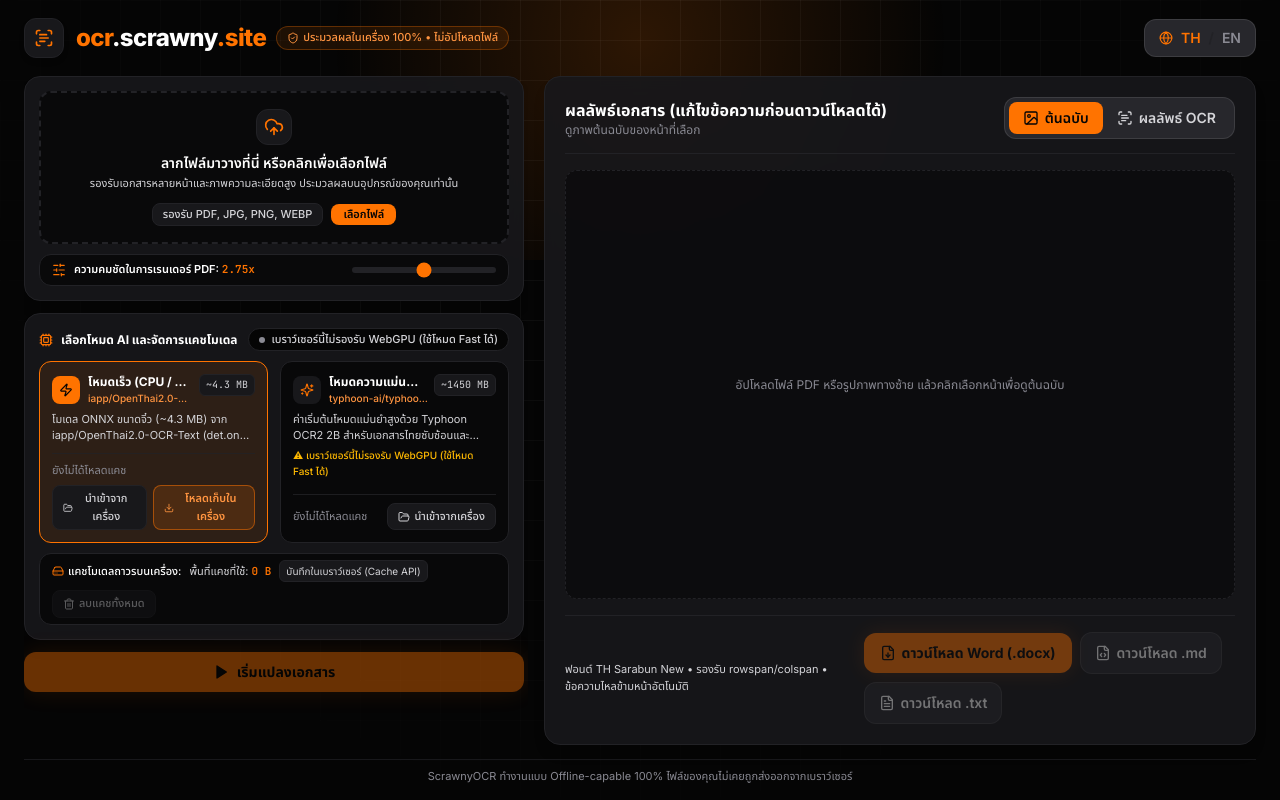
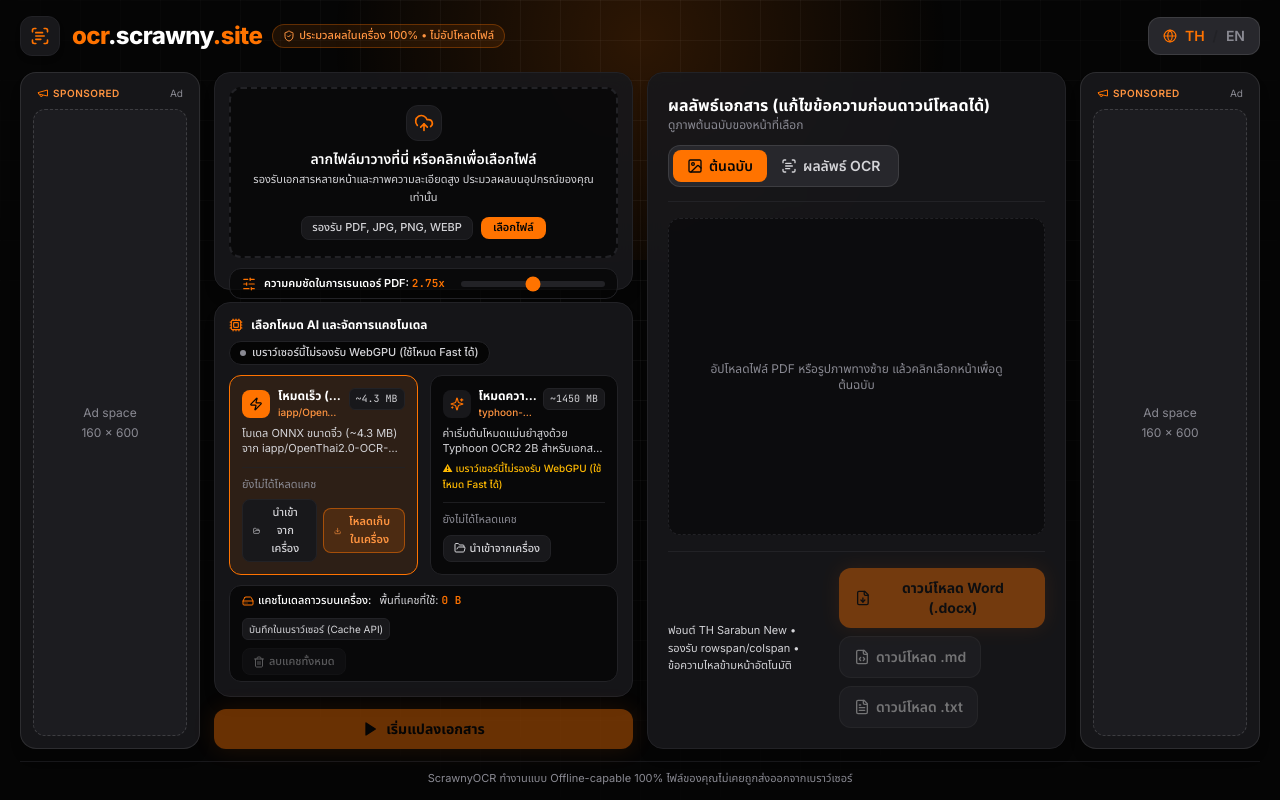
Before and after one commit to scrawnysatyr/ScrawnyOCR, a React (Vite) app: page / in a window 1280 px wide. Built offline with nearby package versions, Linux system fonts and the light colour scheme.

Commit message:
feat: symmetrical 50/50 panels, left & right full-height ad rails, and SVG favicon

```diff
--- a/index.html
+++ b/index.html
@@ -3,7 +3,14 @@
   <head>
     <meta charset="UTF-8" />
     <meta name="viewport" content="width=device-width, initial-scale=1.0" />
+    <meta name="theme-color" content="#050505" />
+    <link rel="icon" type="image/svg+xml" href="/favicon.svg" />
     <title>ScrawnyOCR — Client-Side Thai & English Document OCR</title>
+    <script
+      async
+      src="https://pagead2.googlesyndication.com/pagead/js/adsbygoogle.js?client=ca-pub-6500933651501591"
+      crossorigin="anonymous"
+    ></script>
     <link rel="preconnect" href="https://fonts.googleapis.com" />
     <link rel="preconnect" href="https://fonts.gstatic.com" crossorigin />
     <link
--- a/src/App.tsx
+++ b/src/App.tsx
@@ -1,5 +1,5 @@
 import { useCallback, useEffect, useRef, useState } from 'react';
-import { Globe, Play, ScanText, ShieldCheck } from 'lucide-react';
+import { Globe, Megaphone, Play, ScanText, ShieldCheck } from 'lucide-react';
 import {
   checkModelResourceGuard,
   checkWebGpuSupport,
@@ -305,7 +305,7 @@ export function App() {
       <div className="bg-grid" />
       <div className="bg-glow" />
 
-      <div className="relative z-10 mx-auto flex min-h-screen max-w-[1600px] flex-col gap-3.5 px-4 py-3.5 sm:px-6 lg:h-full">
+      <div className="relative z-10 mx-auto flex min-h-screen w-full flex-col gap-3 px-3 py-3 sm:px-5 lg:h-full">
         {/* Topbar */}
         <header className="flex shrink-0 flex-wrap items-center justify-between gap-3 py-1">
           <div className="flex items-center gap-3">
@@ -340,10 +340,30 @@ export function App() {
           </button>
         </header>
 
-        {/* Split Workspace: Left = Input & Controls, Right = Preview & Export */}
-        <main className="grid min-h-0 flex-1 gap-4 lg:grid-cols-12">
-          {/* Left Column: Input */}
-          <div className="flex min-h-0 flex-col gap-3 lg:col-span-5 lg:overflow-y-auto lg:pr-1">
+        {/* Full-Height Left & Right Ad Rails + Symmetrical 50/50 Center Workspace */}
+        <div className="flex min-h-0 flex-1 gap-3.5">
+          {/* Left Full-Height Ad Banner */}
+          <aside className="hidden xl:flex w-[180px] shrink-0 rounded-2xl border border-white/10 bg-[#18181b]/95 p-3 shadow-lg backdrop-blur-xl flex-col gap-2">
+            <div className="flex items-center justify-between px-1">
+              <span className="inline-flex items-center gap-1 text-[10px] font-semibold uppercase tracking-wider text-[#ff9440]">
+                <Megaphone className="h-3 w-3 text-[#ff7300]" />
+                Sponsored
+              </span>
+              <span className="text-[10px] text-[#8a8a93]">Ad</span>
+            </div>
+            <div className="flex flex-1 min-h-0 flex-col items-center justify-center rounded-xl border border-dashed border-white/15 bg-[#202024]/70 p-3 text-center">
+              <p className="text-xs leading-relaxed text-[#8a8a93]">
+                Ad space
+                <br />
+                160 × 600
+              </p>
+            </div>
+          </aside>
+
+          {/* Split Workspace: Symmetrical 50/50 Left & Right Panels */}
+          <main className="grid min-h-0 flex-1 gap-3.5 lg:grid-cols-2">
+            {/* Left Column: Input */}
+            <div className="flex min-h-0 flex-col gap-3">
             <DropZone
               t={t}
               selectedFile={selectedFile}
@@ -401,7 +421,7 @@ export function App() {
           </div>
 
           {/* Right Column: Preview Output */}
-          <div className="flex min-h-0 flex-col lg:col-span-7">
+          <div className="flex min-h-0 flex-col">
             <PreviewPane
               t={t}
               lang={lang}
@@ -428,7 +448,26 @@ export function App() {
               onExportTxt={handleExportTxt}
             />
           </div>
-        </main>
+          </main>
+
+          {/* Right Full-Height Ad Banner */}
+          <aside className="hidden xl:flex w-[180px] shrink-0 rounded-2xl border border-white/10 bg-[#18181b]/95 p-3 shadow-lg backdrop-blur-xl flex-col gap-2">
+            <div className="flex items-center justify-between px-1">
+              <span className="inline-flex items-center gap-1 text-[10px] font-semibold uppercase tracking-wider text-[#ff9440]">
+                <Megaphone className="h-3 w-3 text-[#ff7300]" />
+                Sponsored
+              </span>
+              <span className="text-[10px] text-[#8a8a93]">Ad</span>
+            </div>
+            <div className="flex flex-1 min-h-0 flex-col items-center justify-center rounded-xl border border-dashed border-white/15 bg-[#202024]/70 p-3 text-center">
+              <p className="text-xs leading-relaxed text-[#8a8a93]">
+                Ad space
+                <br />
+                160 × 600
+              </p>
+            </div>
+          </aside>
+        </div>
 
         {/* Footer */}
         <footer className="shrink-0 border-t border-[#222226]/70 pt-2 text-center text-[11px] text-[#8a8a93]">
--- a/src/components/DropZone.tsx
+++ b/src/components/DropZone.tsx
@@ -81,7 +81,7 @@ export const DropZone: React.FC<DropZoneProps> = ({
   };
 
   return (
-    <section className="rounded-2xl border border-[#222226] bg-[#18181b]/90 p-3.5 shadow-lg backdrop-blur-sm">
+    <section className="flex min-h-0 flex-1 flex-col rounded-2xl border border-[#222226] bg-[#18181b]/90 p-3.5 shadow-lg backdrop-blur-sm">
       <input
         ref={inputRef}
         type="file"
@@ -104,7 +104,7 @@ export const DropZone: React.FC<DropZoneProps> = ({
               inputRef.current?.click();
             }
           }}
-          className={`group relative flex cursor-pointer flex-col items-center justify-center rounded-xl border-2 border-dashed px-4 py-4 text-center transition-all ${
+          className={`group relative flex flex-1 cursor-pointer flex-col items-center justify-center rounded-xl border-2 border-dashed px-4 py-4 text-center transition-all ${
             isDragging
               ? 'border-[#ff7300] bg-[#ff7300]/10 shadow-[0_0_24px_rgba(255,115,0,0.2)]'
               : 'border-[#222226] bg-[#050505]/70 hover:border-[#ff7300]/70 hover:bg-[#141416]/70'
@@ -131,7 +131,7 @@ export const DropZone: React.FC<DropZoneProps> = ({
           onDragOver={handleDragOver}
           onDragLeave={handleDragLeave}
           onDrop={handleDrop}
-          className={`rounded-xl border p-2.5 transition-all ${
+          className={`flex min-h-0 flex-1 flex-col rounded-xl border p-2.5 transition-all ${
             isDragging
               ? 'border-[#ff7300] bg-[#ff7300]/10'
               : 'border-[#222226] bg-[#050505]/80'
```
Also changed, not shown: public/favicon.svg (added).
